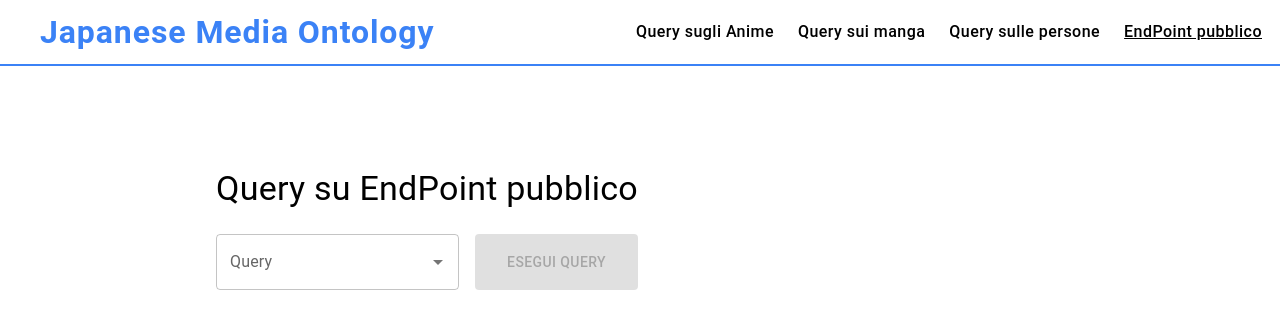
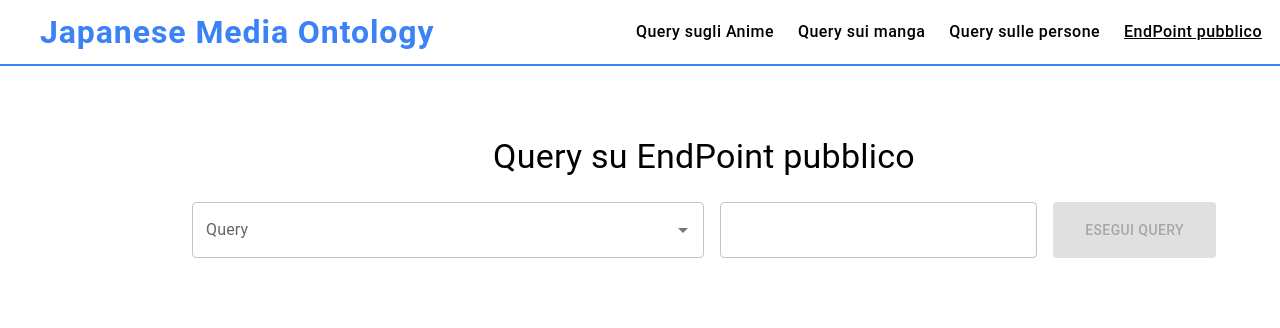
Before and after one commit to EquazioneFratta/ModSem, a React (Vite) app in the folder Client/frontend/clientGui/: page / in a window 1280 px wide. Both pictures are taken after a click on the button "EndPoint pubblico". Shown: the top 328 px of the page. Built offline with nearby package versions, Linux system fonts and the light colour scheme.

Commit message:
query tabs refactor, query e paramfield ora occupano la dimensione giusta

```diff
--- a/Client/frontend/clientGui/src/components/Home.tsx
+++ b/Client/frontend/clientGui/src/components/Home.tsx
@@ -343,7 +343,8 @@ const Home: React.FC = () => {
               }}
             >
               <img
-                src={nika}
+                // src={nika}
+                src="dio"
                 alt="Immagine"
                 style={{
                   width: "35%",
@@ -489,6 +490,7 @@ const Home: React.FC = () => {
             display: "flex",
             gap: 2,
             mt: "12vh",
+            width: "80%",
           }}
         >
           {renderContent()}
--- a/Client/frontend/clientGui/src/components/QueryTabs/JMQuery.tsx
+++ b/Client/frontend/clientGui/src/components/QueryTabs/JMQuery.tsx
@@ -1,16 +1,15 @@
 import { useState } from "react";
 import {
-  Container,
   Box,
   Typography,
   TextField,
   FormControl,
   Button,
   Autocomplete,
-  CircularProgress
+  CircularProgress,
 } from "@mui/material";
-import { Query } from "../QueryInterface"
-import ResultsTable from "../ResultsTable"
+import { Query } from "../QueryInterface";
+import ResultsTable from "../ResultsTable";
 
 const BACKEND_URL = "http://127.0.0.1:8000/";
 
@@ -53,10 +52,13 @@ function JMQuery({ queryList, sectionLabel }: JMQueryProps) {
       // Trasforma l'array in un oggetto vuoto di tipo `Record<string, string>`
       // oggetto dizionario in cui ogni chiave è una stringa e ogni valore è una stringa
       //queryParameters: oggetto che conterrá i parametri finali, paramLabel: nome del parametro corrente, i: indice dell'elemento nell'array
-      const parameterMap = selectedQuery.paramValue.reduce((queryParameters, paramValue, i) => {
+      const parameterMap = selectedQuery.paramValue.reduce(
+        (queryParameters, paramValue, i) => {
           queryParameters[paramValue] = paramValues[i]; //Associa a ciascun parametro il valore corrispondente nell'array `paramValues`
           return queryParameters;
-      }, {} as Record<string, string>); //Definisce il tipo dell'oggetto vuoto iniziale
+        },
+        {} as Record<string, string>
+      ); //Definisce il tipo dell'oggetto vuoto iniziale
 
       const jsonData = {
         id: selectedQuery.id,
@@ -64,9 +66,7 @@ function JMQuery({ queryList, sectionLabel }: JMQueryProps) {
       };
 
       try {
-        const response = await fetch(
-          BACKEND_URL + "sparql/",
-          {
+        const response = await fetch(BACKEND_URL + "sparql/", {
           method: "POST",
           mode: "cors",
           headers: {
@@ -75,11 +75,10 @@ function JMQuery({ queryList, sectionLabel }: JMQueryProps) {
           },
 
           body: JSON.stringify(jsonData),
-          }
-        );
+        });
         if (response.ok) {
           const data = await response.json();
-          setIsLoading(false)
+          setIsLoading(false);
           setError(false);
           setErrorMessage("");
           setResults(data.results);
@@ -87,24 +86,23 @@ function JMQuery({ queryList, sectionLabel }: JMQueryProps) {
           const data = await response.json();
           setError(true);
           setErrorMessage(data.error);
-          setIsLoading(false)
+          setIsLoading(false);
         }
       } catch (error: any) {
-        setIsLoading(false)
+        setIsLoading(false);
         setError(true);
         setErrorMessage("Server al momento non raggiungibile");
       }
     }
-  };
+  }
 
   return (
-    <Container maxWidth="lg" sx={{ pt: 4 }}>
     <Box
       sx={{
         display: "flex",
         flexDirection: "column",
         width: "100%",
-          gap: 3
+        gap: 3,
       }}
     >
       <Typography variant="h4" align="center">
@@ -112,7 +110,7 @@ function JMQuery({ queryList, sectionLabel }: JMQueryProps) {
       </Typography>
 
       <Box sx={{ display: "flex", gap: 2 }}>
-          <FormControl sx={{ flex: 1 }}>
+        <FormControl sx={{ flex: 1, minWidth: "50%" }}>
           {/* Gestisce la selezione della query */}
           <Autocomplete
             disablePortal
@@ -120,7 +118,9 @@ function JMQuery({ queryList, sectionLabel }: JMQueryProps) {
             options={queryList}
             value={selectedQuery || null}
             onChange={handleQueryChange}
-              isOptionEqualToValue={(option, value) => option.label === value.label}
+            isOptionEqualToValue={(option, value) =>
+              option.label === value.label
+            }
             renderInput={(params) => (
               <TextField {...params} label="Query" key={"queryTextField"} />
             )}
@@ -128,16 +128,15 @@ function JMQuery({ queryList, sectionLabel }: JMQueryProps) {
         </FormControl>
 
         {/* Gestisce la selezione dei parametri sulla base della query scelta */}
-          {selectedQuery && selectedQuery.paramLabel.map((label, index) => (
         <TextField
-              key={`${selectedQuery.label}-${selectedQuery.paramLabel[index]}`}
+          key={"paramInputField"}
           sx={{ flex: 1 }}
-              label={label}
-              value={paramValues[index] || ""}
-              onChange={(e) => handleParamChange(index, e.target.value)}
+          label={selectedQuery ? selectedQuery.paramLabel[0] : ""}
+          value={paramValues[0] || ""}
+          onChange={(e) => handleParamChange(0, e.target.value)}
         />
-          ))}
 
+        {/* Pulsante per eseguire la query */}
         <Button
           variant="contained"
           onClick={executeQuery}
@@ -154,23 +153,18 @@ function JMQuery({ queryList, sectionLabel }: JMQueryProps) {
 
       <Box>
         {isLoading && (
-            <Box sx={{ display: 'flex', justifyContent: 'center', mt: 2 }}>
+          <Box sx={{ display: "flex", justifyContent: "center", mt: 2 }}>
             <CircularProgress />
           </Box>
         )}
 
-          {results && (
-            <ResultsTable results={results} />
-          )}
+        {/* Se la query ha prodotto dei risultati li mostra */}
+        {results && <ResultsTable results={results} />}
       </Box>
 
-        {error && (
-          <Typography color="error">
-            {errorMessage}
-          </Typography>
-        )}
+      {/* Se il backend o il frontend incontrano un errore viene mostrato   */}
+      {error && <Typography color="error">{errorMessage}</Typography>}
     </Box>
-    </Container>
   );
 }
 
--- a/Client/frontend/clientGui/src/components/QueryTabs/PublicEndPoint.tsx
+++ b/Client/frontend/clientGui/src/components/QueryTabs/PublicEndPoint.tsx
@@ -1,16 +1,15 @@
 import { useState } from "react";
 import {
-  Container,
   Box,
   Typography,
   TextField,
   FormControl,
   Button,
   Autocomplete,
-  CircularProgress
+  CircularProgress,
 } from "@mui/material";
-import { Query } from "../QueryInterface"
-import ResultsTable from "../ResultsTable"
+import { Query } from "../QueryInterface";
+import ResultsTable from "../ResultsTable";
 
 const BACKEND_URL = "http://127.0.0.1:8000/";
 
@@ -52,11 +51,14 @@ function PublicEndPoint({ queryList }: publicEndPointProps) {
       // Trasforma l'array in un oggetto vuoto chiave-valore di tipo `Record<string, string>`
       // (ossia un oggetto in cui ogni chiave è una stringa e ogni valore è una stringa)
       //queryParameters: oggetto che conterrá i parametri finali, paramLabel: nome del parametro corrente, i: indice dell'elemento nell'array
-      const parameterMap = selectedQuery.paramValue.reduce((queryParameters, paramValue, i) => {
+      const parameterMap = selectedQuery.paramValue.reduce(
+        (queryParameters, paramValue, i) => {
           // Associa a ciascun parametro il valore corrispondente nell'array `paramValues`
           queryParameters[paramValue] = paramValues[i];
           return queryParameters;
-      }, {} as Record<string, string>); //Definisce il tipo dell'oggetto vuoto iniziale
+        },
+        {} as Record<string, string>
+      ); //Definisce il tipo dell'oggetto vuoto iniziale
 
       const jsonData = {
         id: selectedQuery.id,
@@ -64,9 +66,7 @@ function PublicEndPoint({ queryList }: publicEndPointProps) {
       };
 
       try {
-        const response = await fetch(
-          BACKEND_URL + "sparql/",
-          {
+        const response = await fetch(BACKEND_URL + "sparql/", {
           method: "POST",
           mode: "cors",
           headers: {
@@ -75,11 +75,10 @@ function PublicEndPoint({ queryList }: publicEndPointProps) {
           },
 
           body: JSON.stringify(jsonData),
-          }
-        );
+        });
         if (response.ok) {
           const data = await response.json();
-          setIsLoading(false)
+          setIsLoading(false);
           setError(false);
           setErrorMessage("");
           setResults(data.results);
@@ -87,24 +86,23 @@ function PublicEndPoint({ queryList }: publicEndPointProps) {
           const data = await response.json();
           setError(true);
           setErrorMessage(data.error);
-          setIsLoading(false)
+          setIsLoading(false);
         }
       } catch (error: any) {
-        setIsLoading(false)
+        setIsLoading(false);
         setError(true);
         setErrorMessage("Server al momento non raggiungibile");
       }
     }
-  };
+  }
 
   return (
-    <Container maxWidth="lg" sx={{ pt: 4 }}>
     <Box
       sx={{
         display: "flex",
         flexDirection: "column",
         width: "100%",
-          gap: 3
+        gap: 3,
       }}
     >
       <Typography variant="h4" align="center">
@@ -112,7 +110,7 @@ function PublicEndPoint({ queryList }: publicEndPointProps) {
       </Typography>
 
       <Box sx={{ display: "flex", gap: 2 }}>
-          <FormControl sx={{ flex: 1 }}>
+        <FormControl sx={{ flex: 1, minWidth: "50%" }}>
           {/* Gestisce la selezione della query */}
           <Autocomplete
             disablePortal
@@ -120,24 +118,23 @@ function PublicEndPoint({ queryList }: publicEndPointProps) {
             options={queryList}
             value={selectedQuery || null}
             onChange={handleQueryChange}
-              isOptionEqualToValue={(option, value) => option.label === value.label}
-              renderInput={(params) => (
-                <TextField {...params} label="Query" />
-              )}
+            isOptionEqualToValue={(option, value) =>
+              option.label === value.label
+            }
+            renderInput={(params) => <TextField {...params} label="Query" />}
           />
         </FormControl>
 
         {/* Gestisce la selezione dei parametri sulla base della query scelta */}
-          {selectedQuery && selectedQuery.paramLabel.map((label, index) => (
         <TextField
-              key={`${selectedQuery.label}-${selectedQuery.paramLabel[index]}`}
+          key={"paramInputField"}
           sx={{ flex: 1 }}
-              label={label}
-              value={paramValues[index] || ""}
-              onChange={(e) => handleParamChange(index, e.target.value)}
+          label={selectedQuery ? selectedQuery.paramLabel[0] : ""}
+          value={paramValues[0] || ""}
+          onChange={(e) => handleParamChange(0, e.target.value)}
         />
-          ))}
 
+        {/* Pulsante per eseguire la query */}
         <Button
           variant="contained"
           onClick={executeQuery}
@@ -154,23 +151,18 @@ function PublicEndPoint({ queryList }: publicEndPointProps) {
 
       <Box>
         {isLoading && (
-            <Box sx={{ display: 'flex', justifyContent: 'center', mt: 2 }}>
+          <Box sx={{ display: "flex", justifyContent: "center", mt: 2 }}>
             <CircularProgress />
           </Box>
         )}
 
-          {results && (
-            <ResultsTable results={results} />
-          )}
+        {/* Se la query ha prodotto dei risultati li mostra */}
+        {results && <ResultsTable results={results} />}
       </Box>
 
-        {error && (
-          <Typography color="error">
-            {errorMessage}
-          </Typography>
-        )}
+      {/* Se il backend o il frontend incontrano un errore viene mostrato   */}
+      {error && <Typography color="error">{errorMessage}</Typography>}
     </Box>
-    </Container>
   );
 }
 
```
Also changed, not shown: 1 other file (tests, documents, lock files or other folders). Lines whose indentation alone changed are shown as unchanged.
